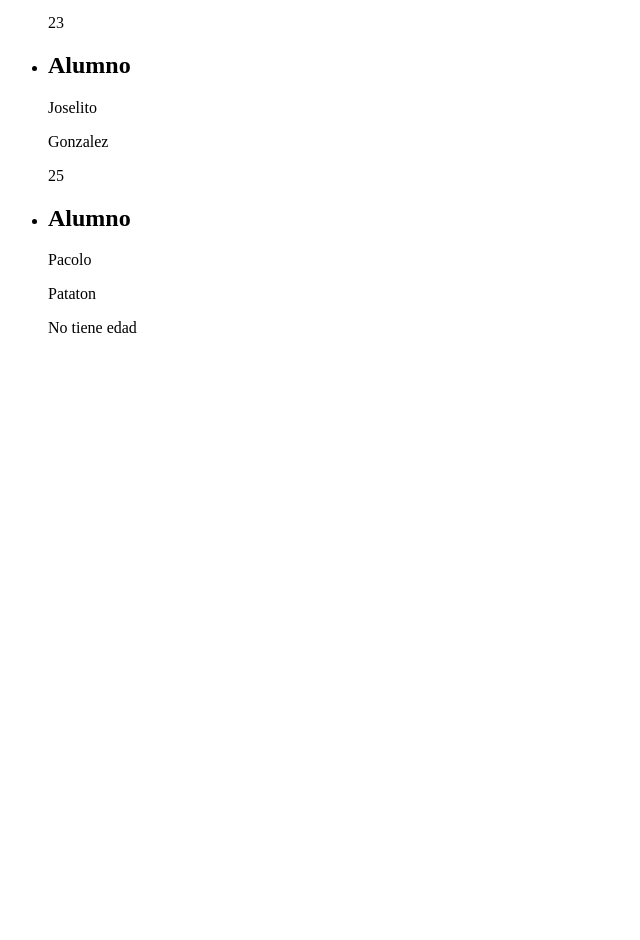
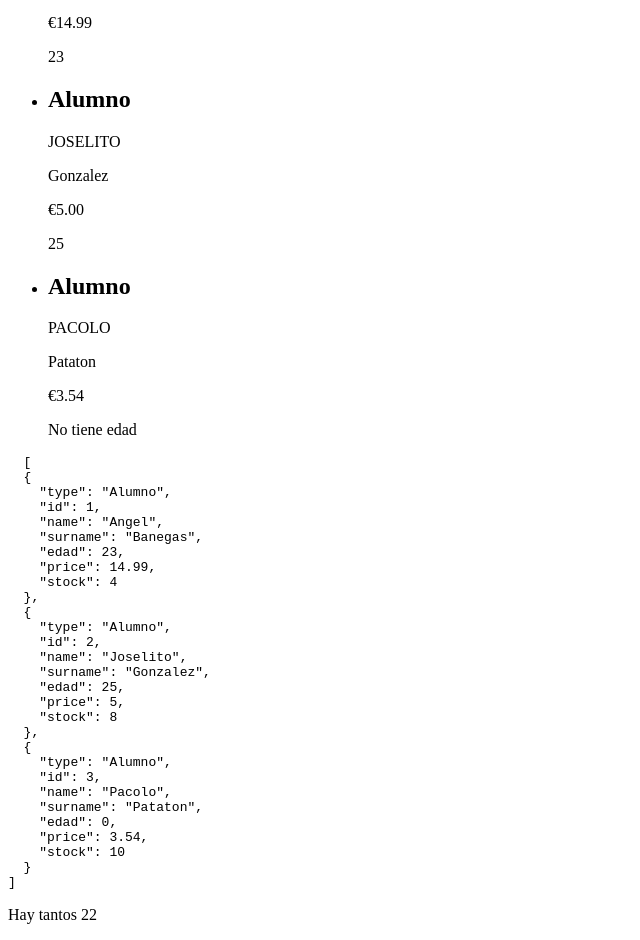
Before and after one commit to inegas/EOI-tienda, an Angular app: page / in a window 1280 px wide. Shown: the part 181-1121 px from the top of the page, without its empty margins (0-640 px from the left). Before the commit the page ends 800 px from the top, so only its background shows below. Built offline with nearby package versions, Linux system fonts and the light colour scheme.

Commit message:
Day2 arrow function angular

```diff
--- a/src/app/app.component.html
+++ b/src/app/app.component.html
@@ -7,8 +7,9 @@
 <ul *ngFor="let item of myItem">
   <li>
     <h2>{{item.type}}</h2>
-    <p>{{item.name}}</p>
+    <p>{{item.name | uppercase}}</p>
     <p>{{item.surname}}</p>
+    <p>{{item.price | currency:'EUR'}}</p>
     <ng-container *ngIf="item.edad == 0; else elseTemplate">
       <p>No tiene edad</p>
     </ng-container>
@@ -17,5 +18,8 @@
     </ng-template>
   </li>
 </ul>
-
+<pre>
+  {{myItem | json}}
+</pre>
+<p>Hay tantos {{ totalItem() }}</p>
 <router-outlet></router-outlet>
--- a/src/app/app.component.ts
+++ b/src/app/app.component.ts
@@ -1,6 +1,7 @@
 import {
   Component
 } from '@angular/core';
+import { filterQueryId } from '@angular/core/src/view/util';
 
 @Component({
   selector: 'app-root',
@@ -14,21 +15,36 @@ export class AppComponent {
       'id': 1,
       'name': 'Angel',
       'surname': 'Banegas',
-      'edad': 23
+      'edad': 23,
+      'price': 14.99,
+      'stock': 4
     },
     {
       'type': 'Alumno',
       'id': 2,
       'name': 'Joselito',
       'surname': 'Gonzalez',
-      'edad': 25
+      'edad': 25,
+      'price': 5,
+      'stock': 8
     },
     {
       'type': 'Alumno',
       'id': 3,
       'name': 'Pacolo',
       'surname': 'Pataton',
-      'edad': 0
+      'edad': 0,
+      'price': 3.54,
+      'stock': 10
     }
   ];
+
+totalItem(){
+
+  let result2 = this.myItem.reduce( (a , b) =>  a + b.stock, 0 );
+  return result2;
+
 }
+
+
+}
```
